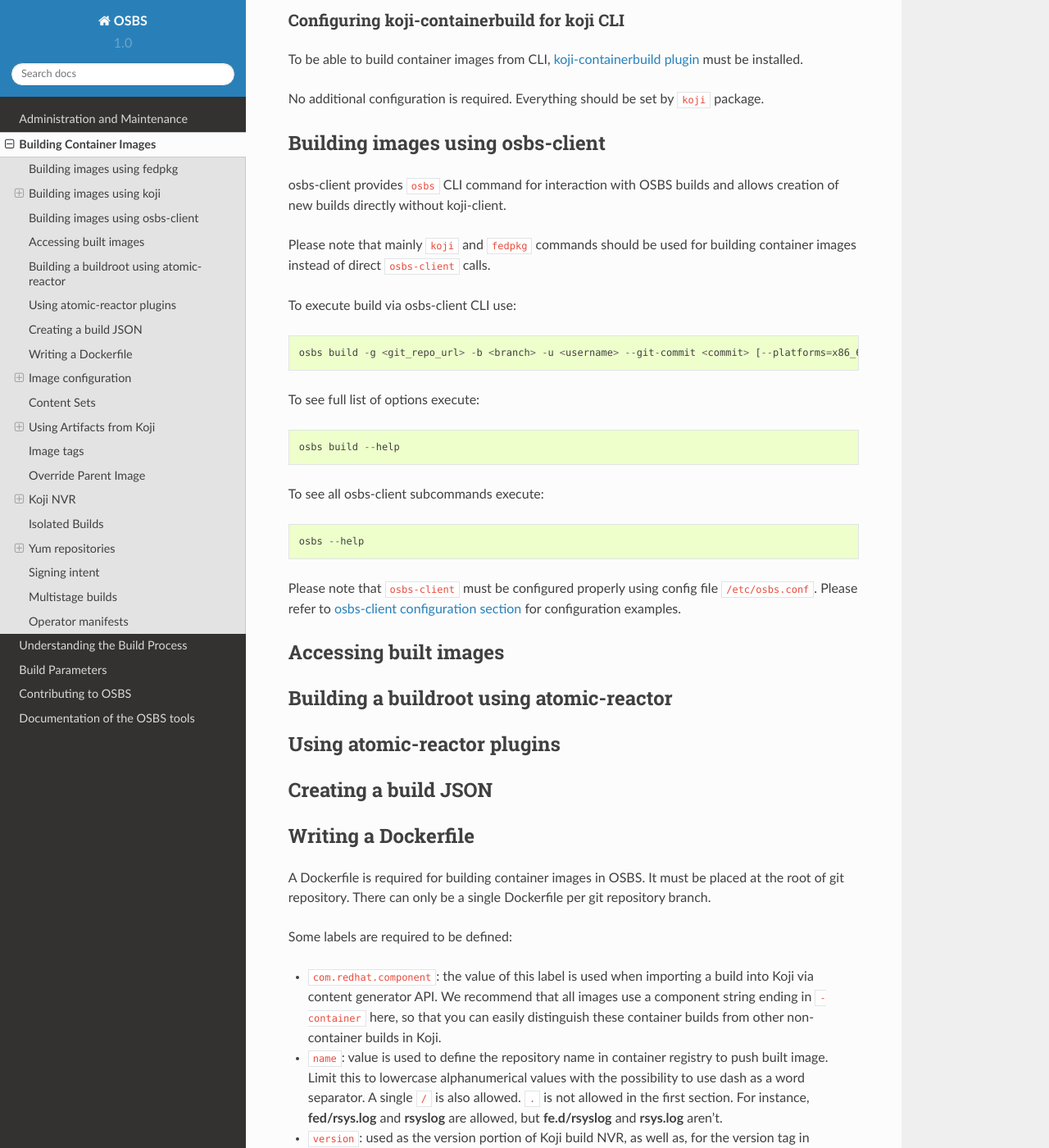
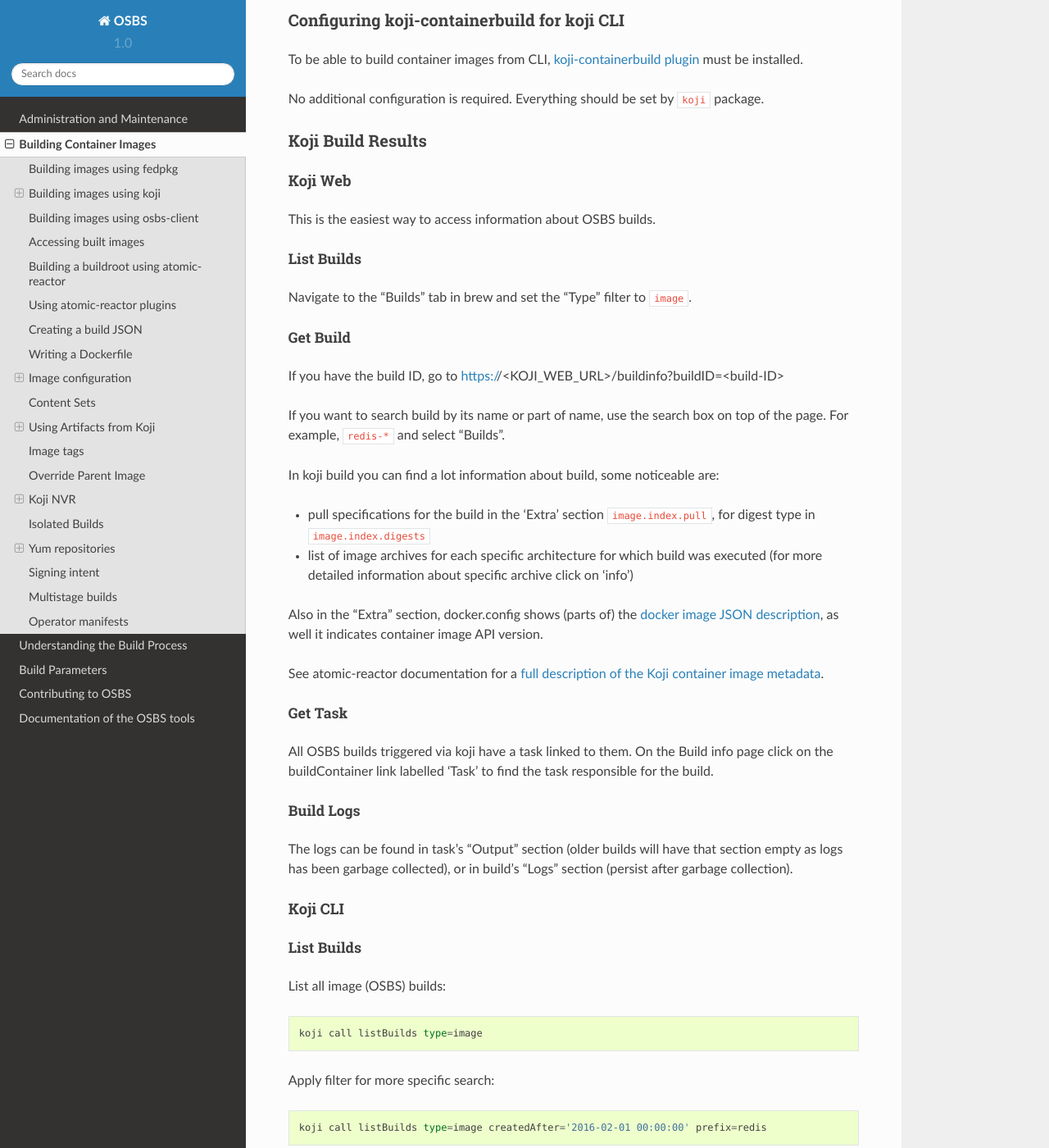
Before and after one commit to containerbuildsystem/osbs-docs, a Sphinx documentation site: the page built from docs/users.rst, in a window 1280 px wide and 1400 px high, scrolled down 806 px. Shown: the whole window at 82% size. Built offline with Sphinx 7.4.7 and the Read the Docs theme 2.0.0, drawn with Linux system fonts in a browser that asks for light colours; some of the changed text lies outside the part shown.

Commit message:
Add section about koji build restuls
* OSBS-2998

Signed-off-by: Martin Bašti <mbasti@redhat.com>

```diff
--- a/docs/users.rst
+++ b/docs/users.rst
@@ -48,6 +48,120 @@
 Everything should be set by ``koji`` package.
 
 .. _`koji-containerbuild plugin`: https://github.com/containerbuildsystem/koji-containerbuild
+
+
+Koji Build Results
+~~~~~~~~~~~~~~~~~~
+
+Koji Web
+********
+
+This is the easiest way to access information about OSBS builds.
+
+List Builds
++++++++++++
+
+Navigate to the "Builds" tab in brew and set the "Type" filter to ``image``.
+
+
+Get Build
++++++++++
+
+If you have the build ID, go to https://<KOJI_WEB_URL>/buildinfo?buildID=<build-ID>
+
+If you want to search build by its name or part of name, use the search box on
+top of the page.
+For example, ``redis-*`` and select "Builds".
+
+
+In koji build you can find a lot information about build, some noticeable are:
+
+* pull specifications for the build in the 'Extra' section ``image.index.pull``,
+  for digest type in ``image.index.digests``
+
+* list of image archives for each specific architecture for which build was
+  executed (for more detailed information about specific archive click on 'info')
+
+
+Also in the "Extra" section, docker.config shows (parts of)
+the `docker image JSON description`_, as well it indicates container image
+API version.
+
+
+See atomic-reactor documentation for
+a `full description of the Koji container image metadata`_.
+
+.. _`docker image JSON description`: https://github.com/moby/moby/blob/master/image/spec/v1.2.md#image-json-description
+.. _`full description of the Koji container image metadata`: https://github.com/containerbuildsystem/atomic-reactor/blob/master/docs/koji.md#type-specific-build-metadata
+
+
+Get Task
+++++++++
+
+All OSBS builds triggered via koji have a task linked to them.
+On the Build info page click on the buildContainer link labelled 'Task'
+to find the task responsible for the build.
+
+
+Build Logs
+++++++++++
+
+The logs can be found in task's "Output" section (older builds will have that
+section empty as logs has been garbage collected), or in build's "Logs" section
+(persist after garbage collection).
+
+
+Koji CLI
+********
+
+List Builds
++++++++++++
+
+List all image (OSBS) builds::
+
+    koji call listBuilds type=image
+
+Apply filter for more specific search::
+
+    koji call listBuilds type=image createdAfter='2016-02-01 00:00:00' prefix=redis
+
+Search for builds of specific users::
+
+    koji call listUsers prefix=<user>  # get user-ID
+    koji call listbuilds type=image userId=<user-ID>
+
+
+Get Build
++++++++++
+
+Retrieve build information from either the build ID or the build NVR::
+
+     koji buildinfo <build-ID or build-NVR>
+
+
+Get Task
+++++++++
+
+The "Extra" field in build result is useful to track the task that originated
+this build. Use the "container_koji_task_id", or "filesystem_koji_task_id",
+to get more info about task::
+
+    koji taskinfo <task-ID>
+
+
+Cancel Task
++++++++++++
+
+You can cancel a buildContainer brew task as for other types of task, and this
+will cancel the OSBS build::
+
+    koji cancel <task-ID>
+
+
+Build Notifications
+*******************
+
+Package owners and build submitter will be notified via email about build.
 
 
 Building images using osbs-client
```
